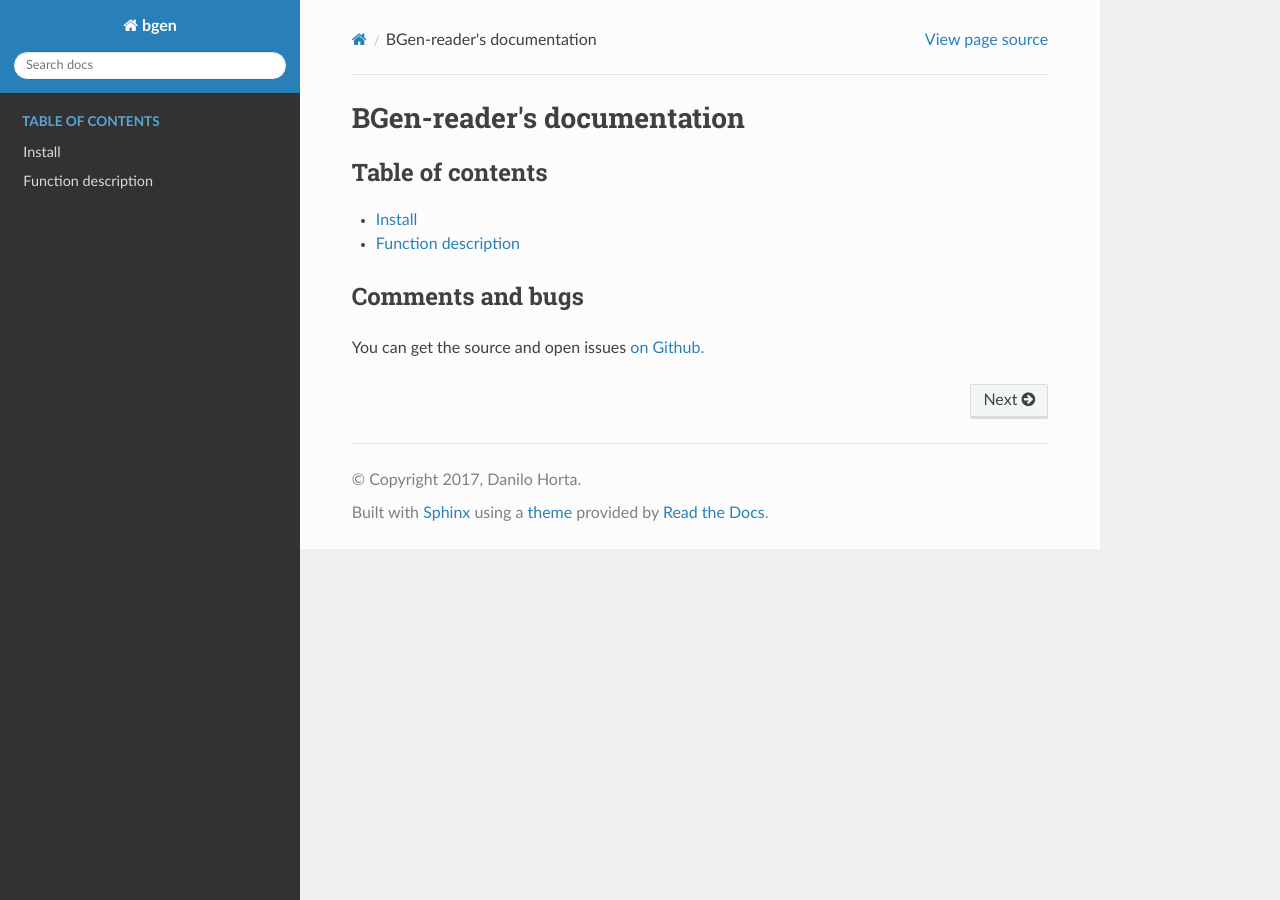
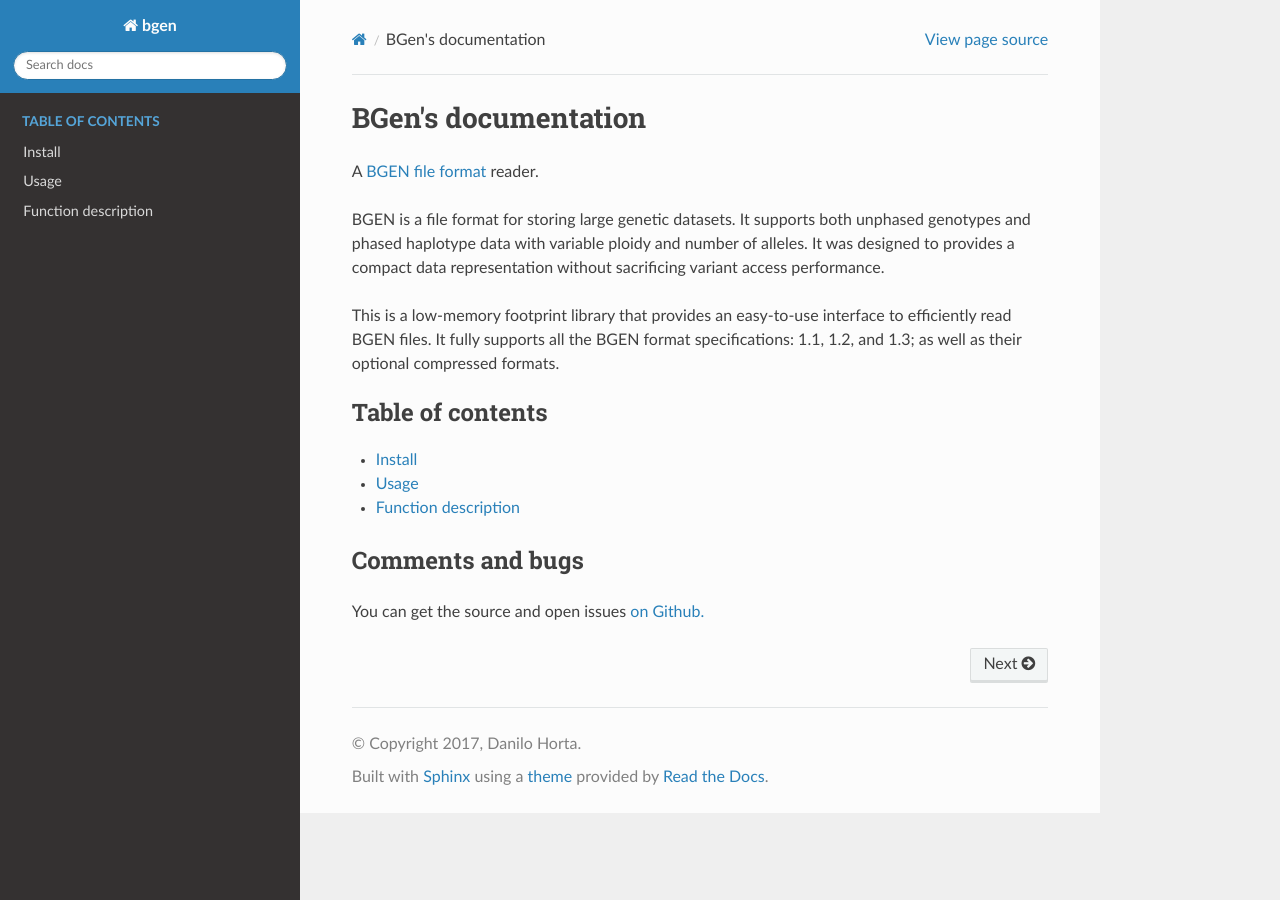
Before and after one commit to limix/bgen, a Sphinx documentation site: the page built from doc/index.rst, in a window 1280 px wide. Built offline with Sphinx 7.4.7 and the Read the Docs theme 2.0.0, drawn with Linux system fonts in a browser that asks for light colours.

Commit message:
instlal, usage

```diff
--- a/doc/index.rst
+++ b/doc/index.rst
@@ -1,6 +1,19 @@
-===========================
-BGen-reader's documentation
-===========================
+====================
+BGen's documentation
+====================
+
+A `BGEN file format`_ reader.
+
+BGEN is a file format for storing large genetic datasets.
+It supports both unphased genotypes and phased haplotype data with variable
+ploidy and number of alleles.
+It was designed to provides a compact data representation without sacrificing
+variant access performance.
+
+This is a low-memory footprint library that provides an easy-to-use interface
+to efficiently read BGEN files.
+It fully supports all the BGEN format specifications: 1.1, 1.2, and 1.3; as
+well as their optional compressed formats.
 
 .. toctree::
     :caption: Table of contents
@@ -8,7 +21,10 @@ BGen-reader's documentation
     :maxdepth: 2
 
     install
+    usage
     api
+
+.. _BGEN file format: http://www.well.ox.ac.uk/~gav/bgen_format/
 
 *****************
 Comments and bugs
```
Also changed, not shown: doc/install.rst (+8 -4 lines), doc/usage.rst (+6 -3 lines).
